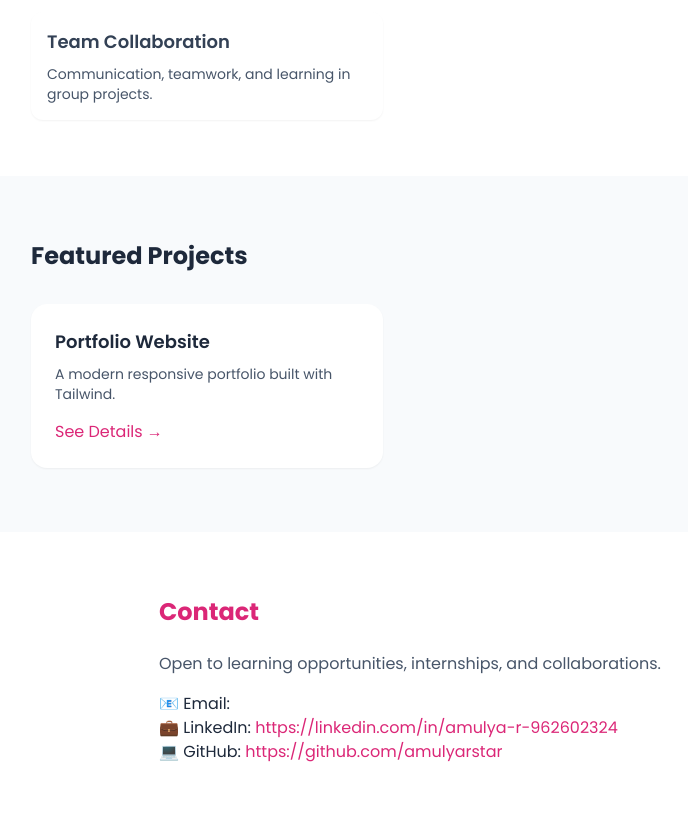
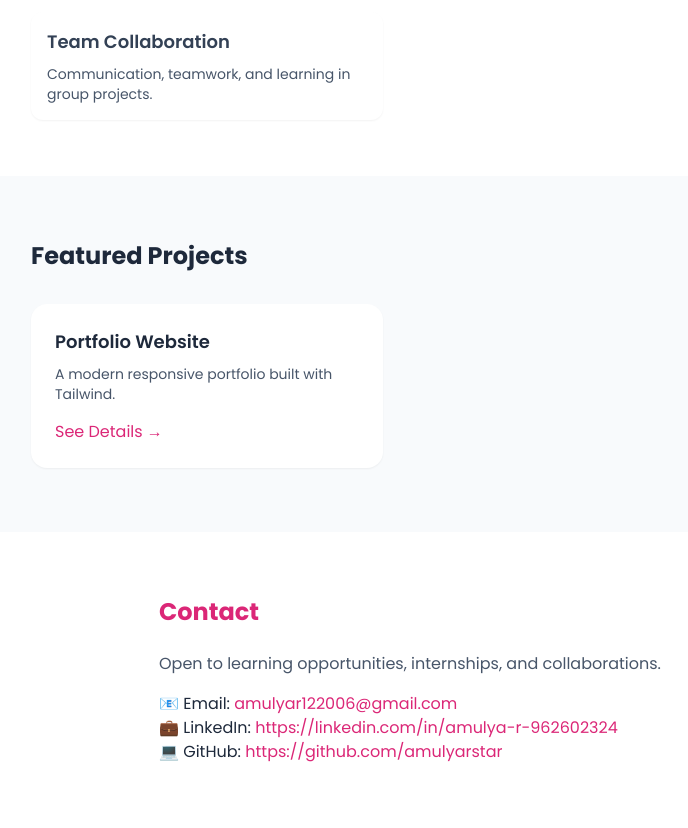
Before and after one commit to amulyarstar/Portfolio, a website: page index.html in a window 1280 px wide. Shown: the part 1240-2068 px from the top of the page, without its empty margins (57-745 px from the left). Drawn offline with nearby package versions, Linux system fonts and the light colour scheme; files that its build step writes are made by us from their sources.

Commit message:
Fix contact links

```diff
--- a/index.html
+++ b/index.html
@@ -174,7 +174,7 @@
         Open to learning opportunities, internships, and collaborations.
       </p>
 
-      <p>📧 Email: <a href="amulyar122006@gmail.com" target="_blank" class="text-pink-600"></a></p>
+      <p>📧 Email: <a href="amulyar122006@gmail.com" target="_blank" class="text-pink-600">amulyar122006@gmail.com</a></p>
       <p>💼 LinkedIn: <a href="https://linkedin.com/in/amulya-r-962602324" target="_blank" class="text-pink-600">https://linkedin.com/in/amulya-r-962602324</a></p>
       <p>💻 GitHub: <a href="https://github.com/amulyarstar" target="_blank" class="text-pink-600">https://github.com/amulyarstar</a></p>
     </section>
```
